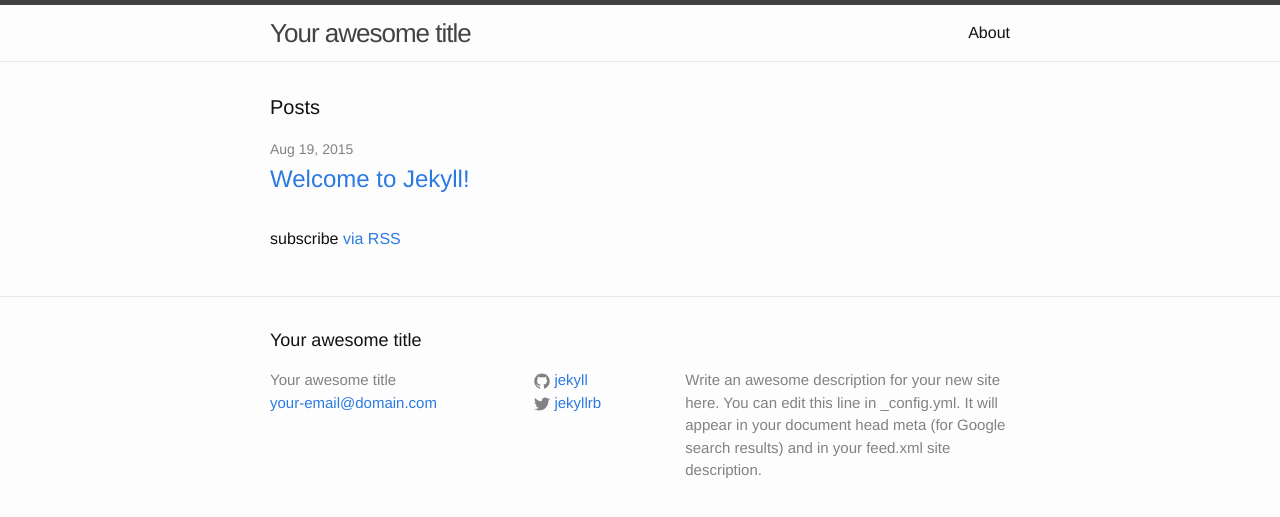
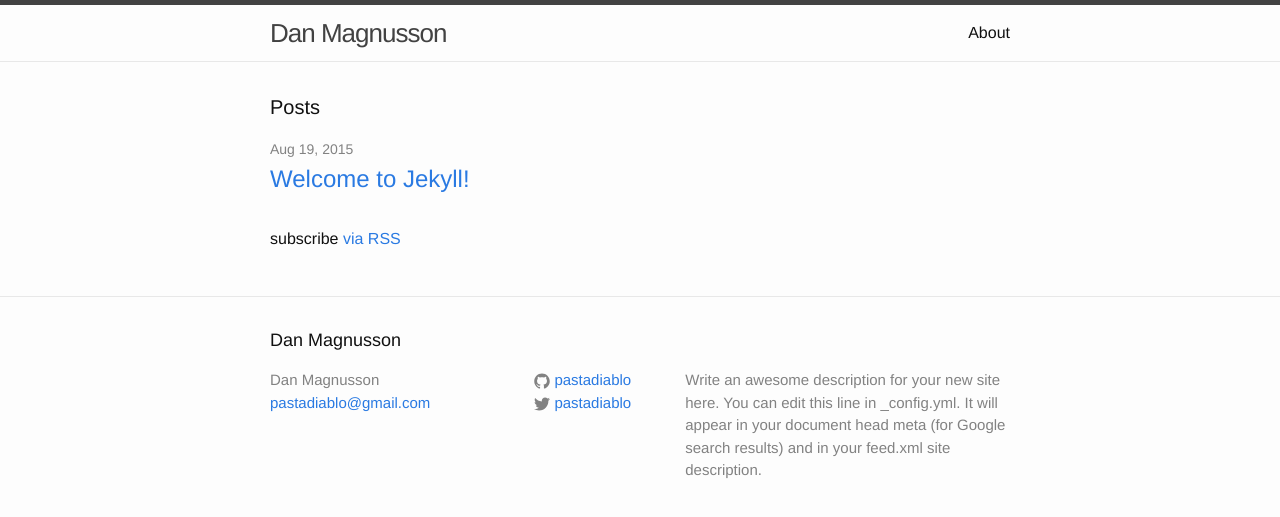
Before and after one commit to pastadiablo/pastadiablo.github.io, a Jekyll site: the page built from index.html, in a window 1280 px wide. Shown: the top 517 px of the page. Built offline with Jekyll 4.4.1, drawn with Linux system fonts in a browser that asks for light colours.

```diff
--- a/_config.yml
+++ b/_config.yml
@@ -1,14 +1,14 @@
 # Site settings
-title: Your awesome title
-email: your-email@domain.com
+title: Dan Magnusson
+email: pastadiablo@gmail.com
 description: > # this means to ignore newlines until "baseurl:"
   Write an awesome description for your new site here. You can edit this
   line in _config.yml. It will appear in your document head meta (for
   Google search results) and in your feed.xml site description.
 baseurl: "" # the subpath of your site, e.g. /blog/
-url: "http://yourdomain.com" # the base hostname & protocol for your site
-twitter_username: jekyllrb
-github_username:  jekyll
+url: "http://pastadiablo.com" # the base hostname & protocol for your site
+twitter_username: pastadiablo
+github_username:  pastadiablo
 
 # Build settings
 markdown: kramdown
```
Also changed, not shown: 3 other files.
